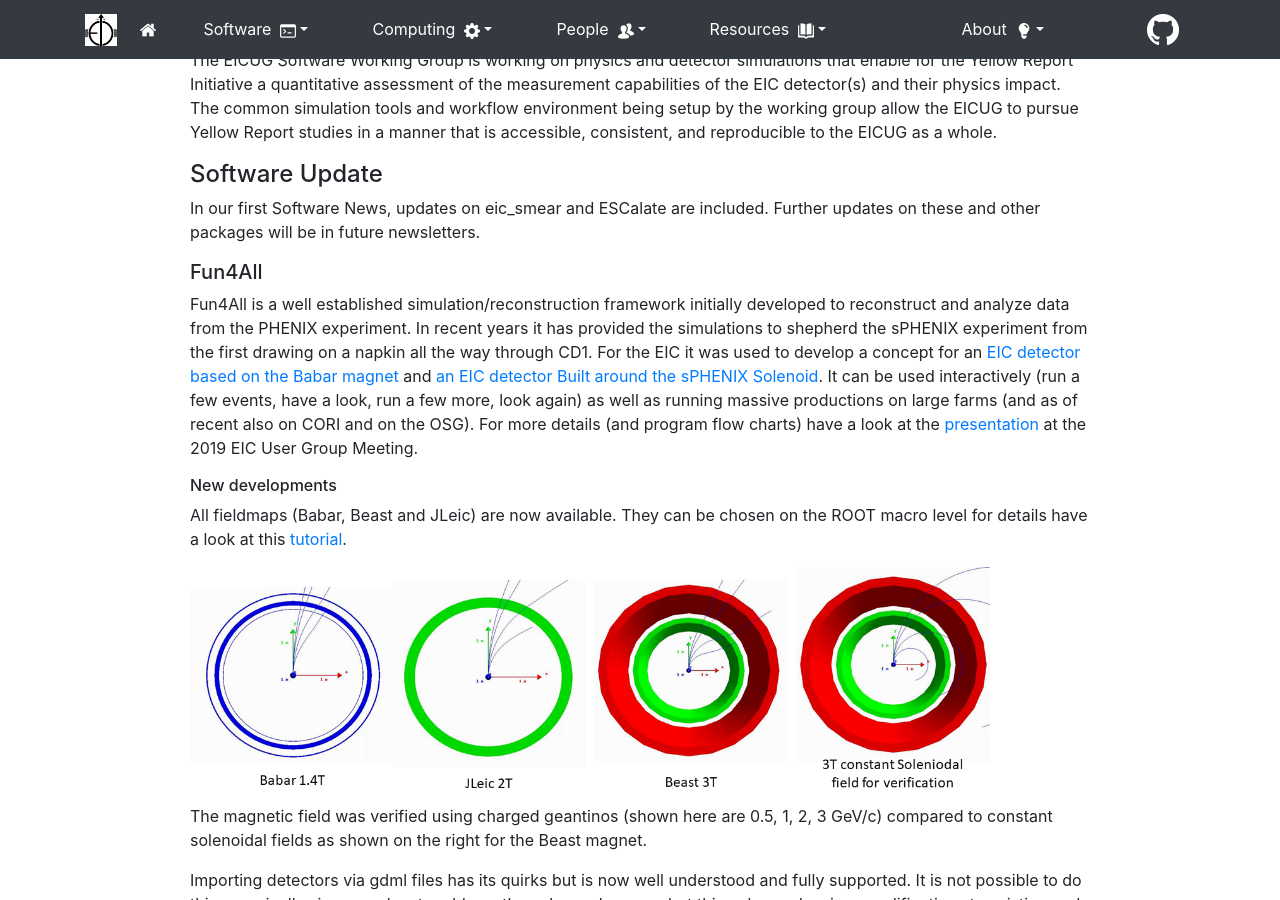
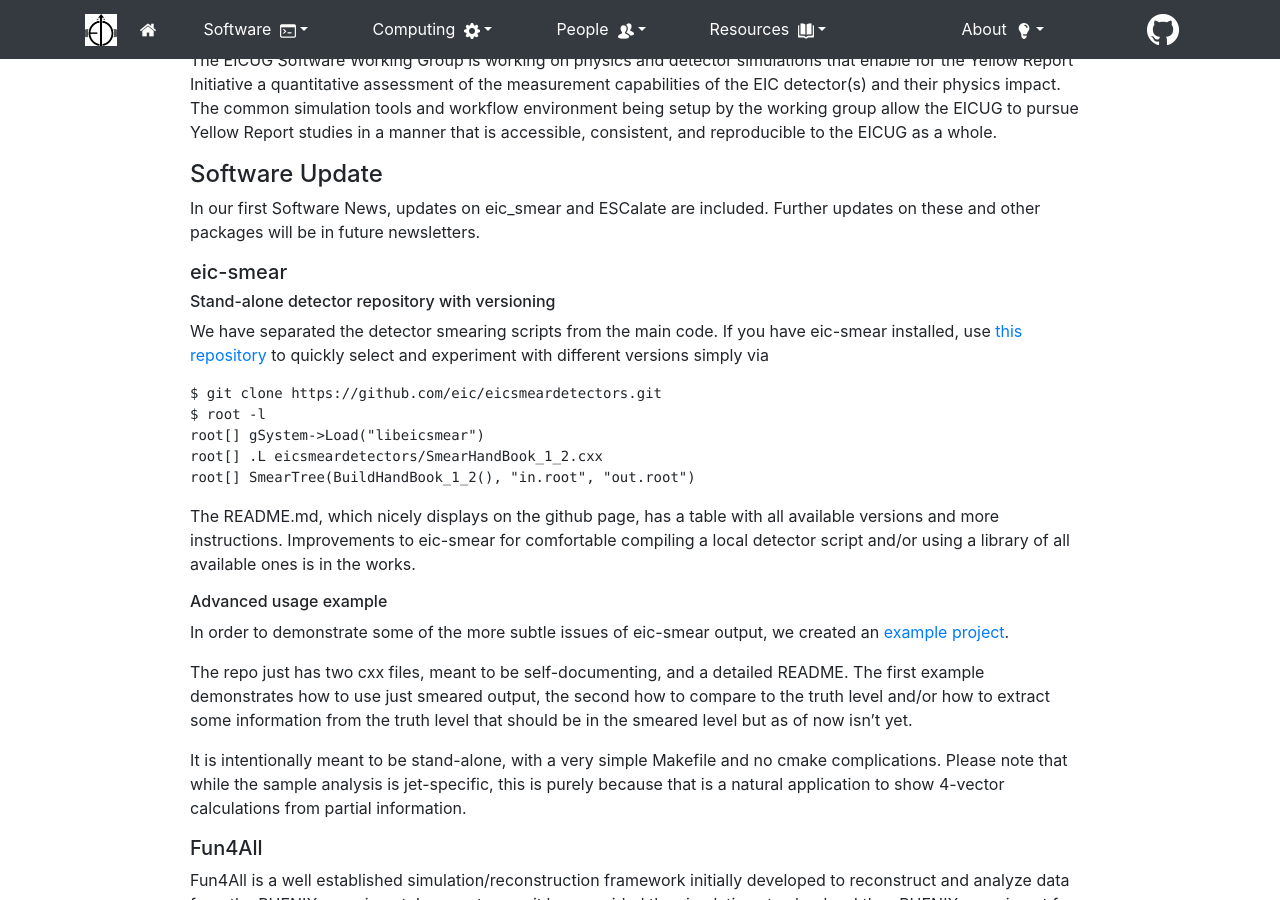
Before and after one commit to kkauder/eic.github.io, a Jekyll site: the page built from _posts/2020-06-15-software-news.md, in a window 1280 px wide and 900 px high, scrolled down 215 px. Built offline with Jekyll 4.4.1, drawn with Linux system fonts in a browser that asks for light colours; nearby versions of some CDN libraries.

Commit message:
Added versioing and usage info

````diff
--- a/_posts/2020-06-15-software-news.md
+++ b/_posts/2020-06-15-software-news.md
@@ -15,6 +15,32 @@ The EICUG Software Working Group is working on physics and detector simulations
 
 #### Software Update
 In our first Software News, updates on eic_smear and ESCalate are included. Further updates on these and other packages will be in future newsletters.
+
+
+##### eic-smear
+
+###### Stand-alone detector repository with versioning
+
+We have separated the detector smearing scripts from the main code. If you have eic-smear installed, use [this repository](https://github.com/eic/eicsmeardetectors) to quickly select and experiment with different versions simply via
+```
+$ git clone https://github.com/eic/eicsmeardetectors.git
+$ root -l
+root[] gSystem->Load("libeicsmear")
+root[] .L eicsmeardetectors/SmearHandBook_1_2.cxx
+root[] SmearTree(BuildHandBook_1_2(), "in.root", "out.root")
+```
+The README.md, which nicely displays on the github page, has a table with all available versions and more instructions.
+Improvements to eic-smear for comfortable compiling a local detector script and/or using a library of all available ones is in the works.
+
+
+###### Advanced usage example
+
+In order to demonstrate some of the more subtle issues of eic-smear output, we created an [example project](github.com:eic/eicsmear-jetexample.git).
+
+The repo just has two cxx files, meant to be self-documenting, and a detailed README. The first example demonstrates how to use just smeared output, the second how to compare to the truth level and/or how to extract some information from the truth level that should be in the smeared level but as of now isn't yet.
+
+It is intentionally meant to be stand-alone, with a very simple Makefile and no cmake complications.
+Please note that while the sample analysis is jet-specific, this is purely because that is a natural application to show 4-vector calculations from partial information.
 
 
 ##### Fun4All
````
